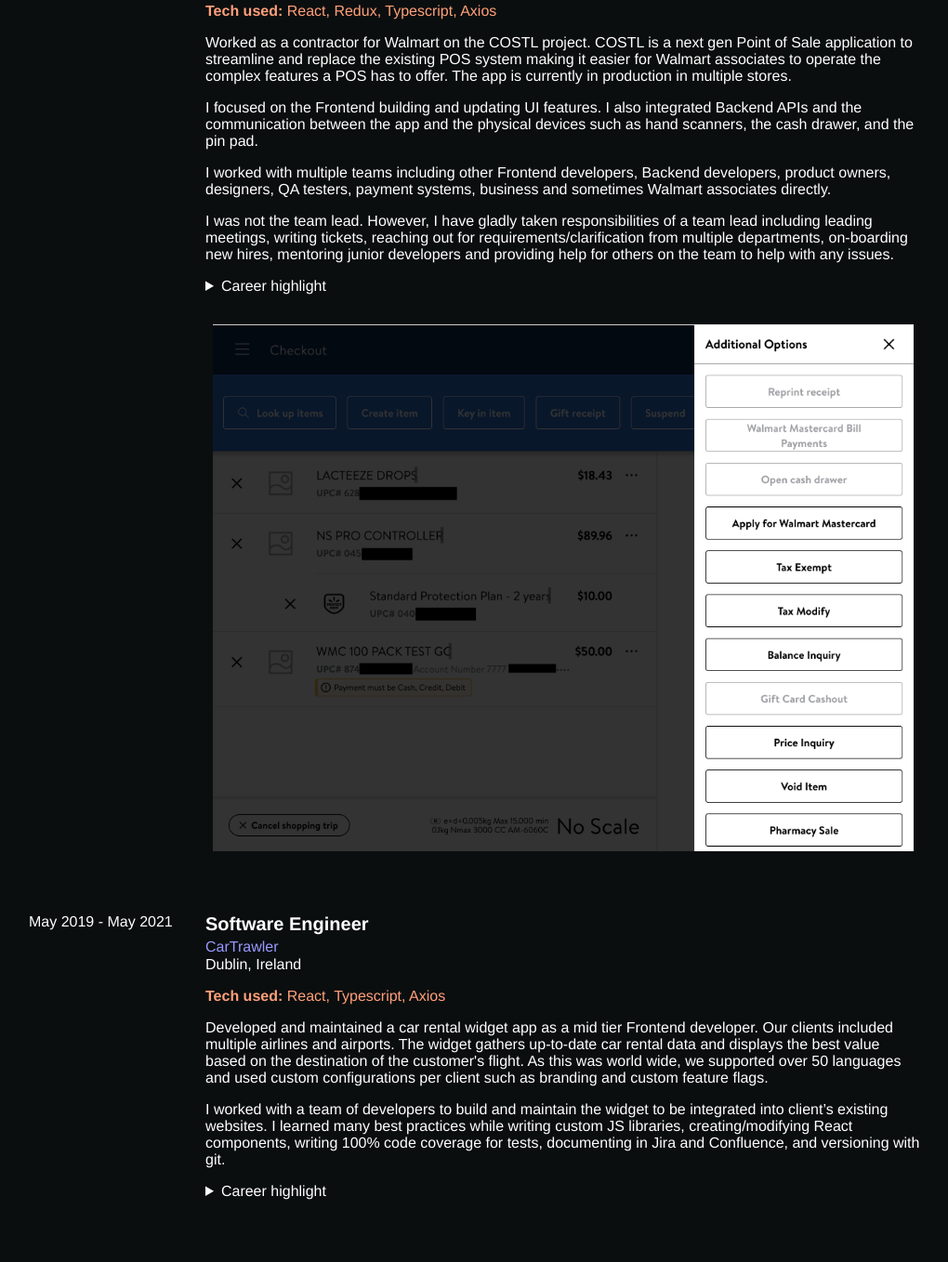
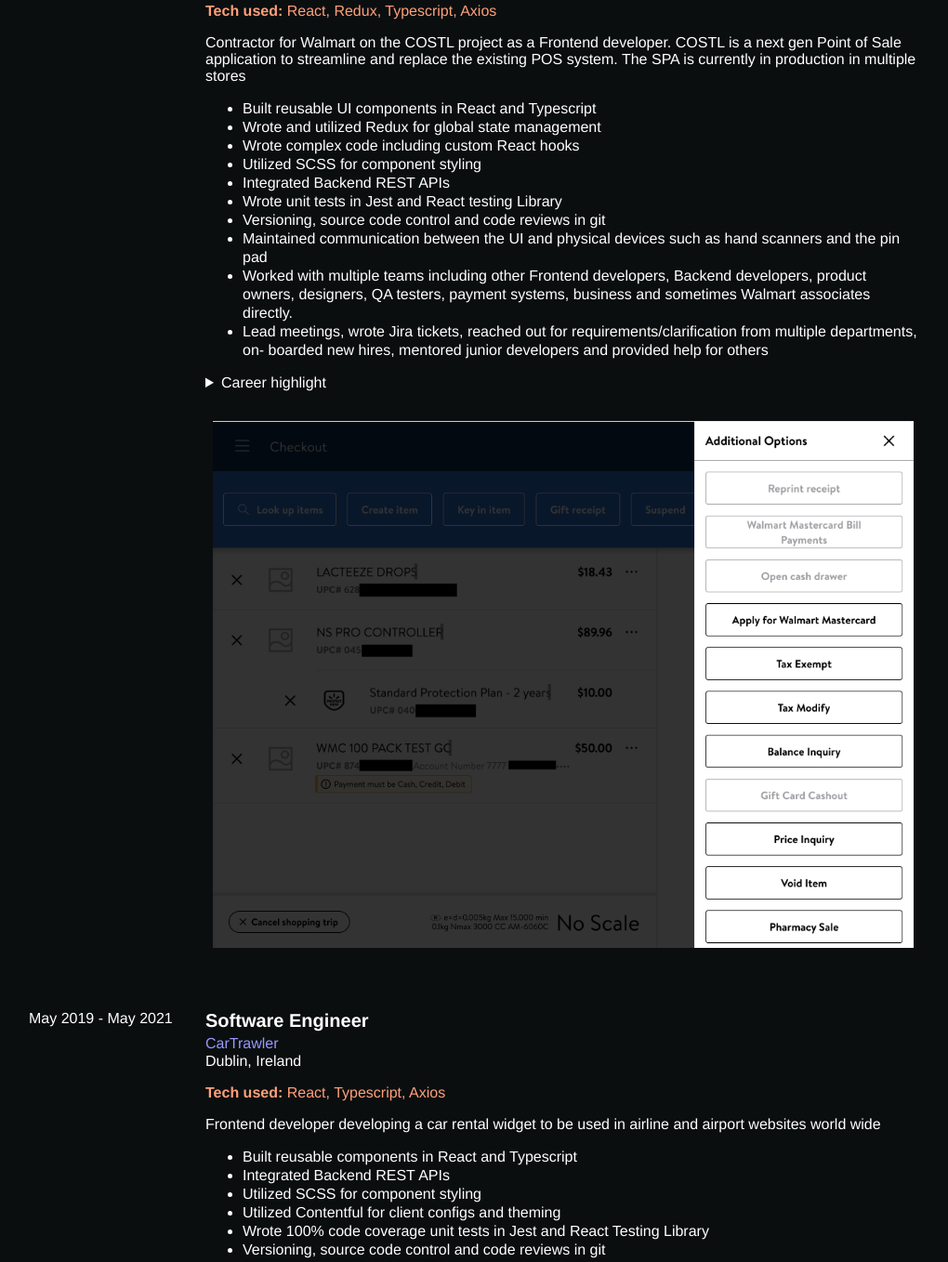
Before and after one commit to kovacsikdev/kovacsikdev.github.io, a plain HTML site: page index.html in a window 1280 px wide. Shown: the part 1691-3049 px from the top of the page at 93% size, without its empty margins (129-1149 px from the left). Drawn offline with Linux system fonts and the light colour scheme.

Commit message:
update experience details

```diff
--- a/index.css
+++ b/index.css
@@ -114,6 +114,10 @@
 
 .profile-name {
   text-align: right;
+}
+
+.experience-details li {
+  line-height: 1.25rem;
 }
 
 .subtext {
--- a/index.html
+++ b/index.html
@@ -196,7 +196,7 @@
       <section role="region" aria-labelledby="experience-heading">
         <h2 id="experience-heading">Professional Experience</h2>
         <div class="section-experience">
-          <div class="section-date subtext">Oct 2021 - Jan 31st 2015</div>
+          <div class="section-date subtext">Oct 2021 - Jan 2025</div>
           <div>
             <div><strong>Software Engineer</strong></div>
             <div>
@@ -210,32 +210,36 @@
                 <strong>Tech used:</strong> React, Redux, Typescript, Axios
               </p>
               <p>
-                Worked as a contractor for Walmart on the COSTL project. COSTL
-                is a next gen Point of Sale application to streamline and
-                replace the existing POS system making it easier for Walmart
-                associates to operate the complex features a POS has to offer.
-                The app is currently in production in multiple stores.
+                Contractor for Walmart on the COSTL project as a Frontend
+                developer. COSTL is a next gen Point of Sale application to
+                streamline and replace the existing POS system. The SPA is
+                currently in production in multiple stores
               </p>
-              <p>
-                I focused on the Frontend building and updating UI features. I
-                also integrated Backend APIs and the communication between the
-                app and the physical devices such as hand scanners, the cash
-                drawer, and the pin pad.
-              </p>
-              <p>
-                I worked with multiple teams including other Frontend
-                developers, Backend developers, product owners, designers, QA
-                testers, payment systems, business and sometimes Walmart
-                associates directly.
-              </p>
-              <p>
-                I was not the team lead. However, I have gladly taken
-                responsibilities of a team lead including leading meetings,
-                writing tickets, reaching out for requirements/clarification
-                from multiple departments, on-boarding new hires, mentoring
-                junior developers and providing help for others on the team to
-                help with any issues.
-              </p>
+              <ul class="experience-details">
+                <li>Built reusable UI components in React and Typescript</li>
+                <li>Wrote and utilized Redux for global state management</li>
+                <li>Wrote complex code including custom React hooks</li>
+                <li>Utilized SCSS for component styling</li>
+                <li>Integrated Backend REST APIs</li>
+                <li>Wrote unit tests in Jest and React testing Library</li>
+                <li>Versioning, source code control and code reviews in git</li>
+                <li>
+                  Maintained communication between the UI and physical devices
+                  such as hand scanners and the pin pad
+                </li>
+                <li>
+                  Worked with multiple teams including other Frontend
+                  developers, Backend developers, product owners, designers, QA
+                  testers, payment systems, business and sometimes Walmart
+                  associates directly.
+                </li>
+                <li>
+                  Lead meetings, wrote Jira tickets, reached out for
+                  requirements/clarification from multiple departments, on-
+                  boarded new hires, mentored junior developers and provided
+                  help for others
+                </li>
+              </ul>
               <p>
                 <details>
                   <summary>Career highlight</summary>
@@ -249,7 +253,11 @@
               </p>
             </div>
             <div class="screenshot-wrapper">
-              <input type="checkbox" id="img-toggle-walmart-1" class="img-toggle" />
+              <input
+                type="checkbox"
+                id="img-toggle-walmart-1"
+                class="img-toggle"
+              />
               <label for="img-toggle-walmart-1" class="screenshot-img">
                 <img
                   src="assets/costl_screenshot.png"
@@ -257,7 +265,11 @@
                   loading="lazy"
                 />
               </label>
-              <input type="checkbox" id="img-toggle-walmart-2" class="img-toggle" />
+              <input
+                type="checkbox"
+                id="img-toggle-walmart-2"
+                class="img-toggle"
+              />
               <label for="img-toggle-walmart-2" class="screenshot-img">
                 <img
                   src="assets/costl_register.png"
@@ -283,22 +295,20 @@
                 <strong>Tech used:</strong> React, Typescript, Axios
               </p>
               <p>
-                Developed and maintained a car rental widget app as a mid tier
-                Frontend developer. Our clients included multiple airlines and
-                airports. The widget gathers up-to-date car rental data and
-                displays the best value based on the destination of the
-                customer's flight. As this was world wide, we supported over 50
-                languages and used custom configurations per client such as
-                branding and custom feature flags.
+                Frontend developer developing a car rental widget to be used in
+                airline and airport websites world wide
               </p>
-              <p>
-                I worked with a team of developers to build and maintain the
-                widget to be integrated into client’s existing websites. I
-                learned many best practices while writing custom JS libraries,
-                creating/modifying React components, writing 100% code coverage
-                for tests, documenting in Jira and Confluence, and versioning
-                with git.
-              </p>
+              <ul class="experience-details">
+                <li>Built reusable components in React and Typescript</li>
+                <li>Integrated Backend REST APIs</li>
+                <li>Utilized SCSS for component styling</li>
+                <li>Utilized Contentful for client configs and theming</li>
+                <li>
+                  Wrote 100% code coverage unit tests in Jest and React Testing
+                  Library
+                </li>
+                <li>Versioning, source code control and code reviews in git</li>
+              </ul>
               <p>
                 <details>
                   <summary>Career highlight</summary>
@@ -311,7 +321,11 @@
               </p>
             </div>
             <div class="screenshot-wrapper">
-              <input type="checkbox" id="img-toggle-cartrawler-1" class="img-toggle" />
+              <input
+                type="checkbox"
+                id="img-toggle-cartrawler-1"
+                class="img-toggle"
+              />
               <label for="img-toggle-cartrawler-1" class="screenshot-img">
                 <img
                   src="assets/cartrawler_widget.png"
@@ -319,7 +333,11 @@
                   loading="lazy"
                 />
               </label>
-              <input type="checkbox" id="img-toggle-cartrawler-2" class="img-toggle" />
+              <input
+                type="checkbox"
+                id="img-toggle-cartrawler-2"
+                class="img-toggle"
+              />
               <label for="img-toggle-cartrawler-2" class="screenshot-img">
                 <img
                   src="assets/cartrawler_search.png"
@@ -358,19 +376,20 @@
                 <strong>Tech used:</strong> Vue JS, Axios, Mongo DB, AWS
               </p>
               <p>
-                Developed and maintained complex dashboards for business
-                analytics to help make business decisions. Worked on a mobile
-                app designed for easy money transfers between the US and Mexico.
+                Fullstack developer building and maintaining every aspect of an
+                analytics dashboard while also working on a money transfer
+                mobile app between the US and Mexico.
               </p>
-              <p>
-                I worked as a solo junior Fullstack developer to design, build
-                and maintain a dashboard for business analytics. I built from
-                scratch the Frontend client app, Backend server, Authentication,
-                and database. I frequently took the initiative to work with
-                business to improve the quality of the data being presented.
-                While maintaining the dashboard, I worked with a team of
-                developers to build a mobile app for money transfers.
-              </p>
+              <ul class="experience-details">
+                <li>Frontend built with HTML, CSS, Vue.js and Highcharts.js</li>
+                <li>Backend built with Node.js and Express</li>
+                <li>Database built with MongoDB</li>
+                <li>Authentication built with Passport.js and Auth0</li>
+                <li>
+                  Worked with stakeholders for business requirements such as the
+                  Managing Directors and the CFO
+                </li>
+              </ul>
               <p>
                 <details>
                   <summary>Career highlight</summary>
```
